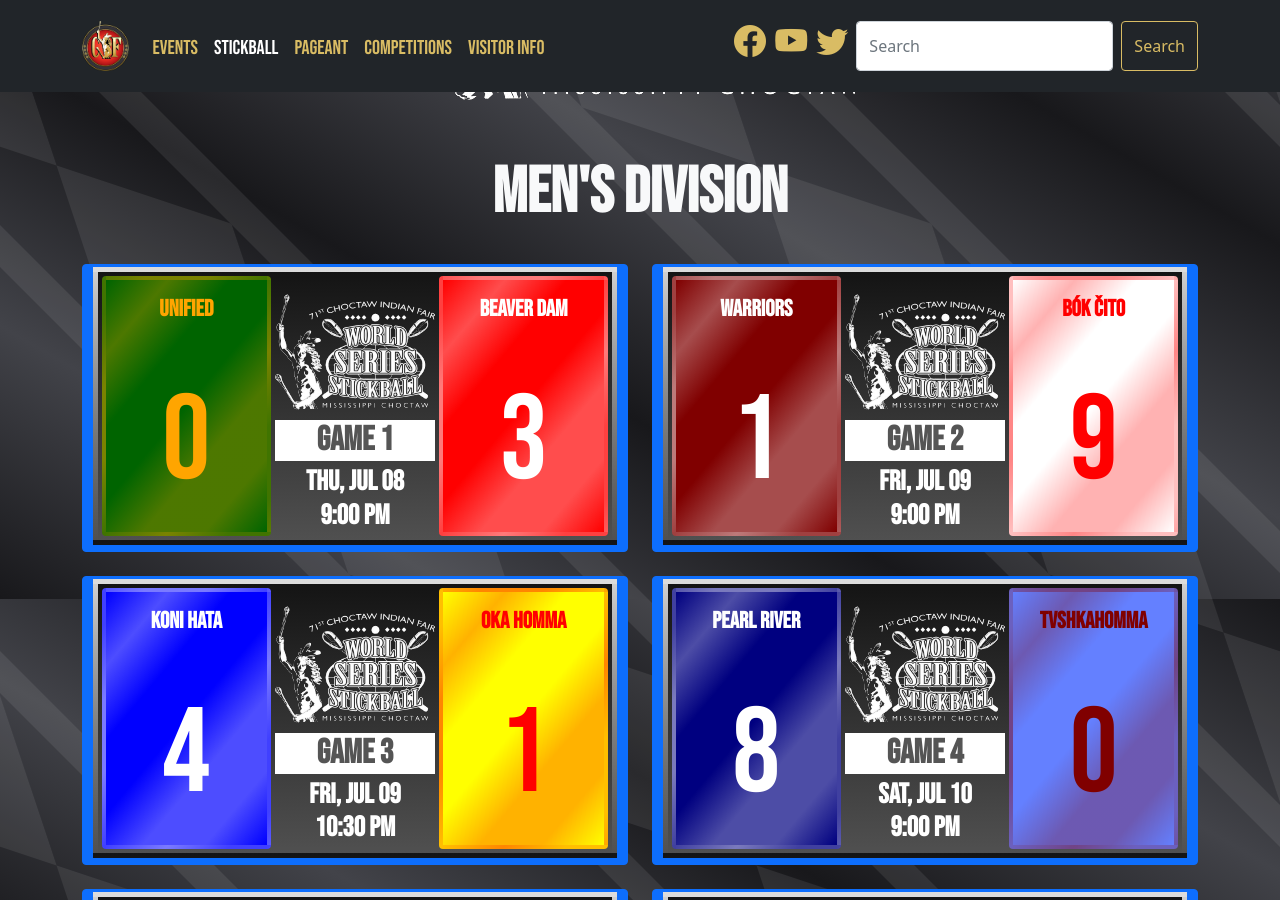
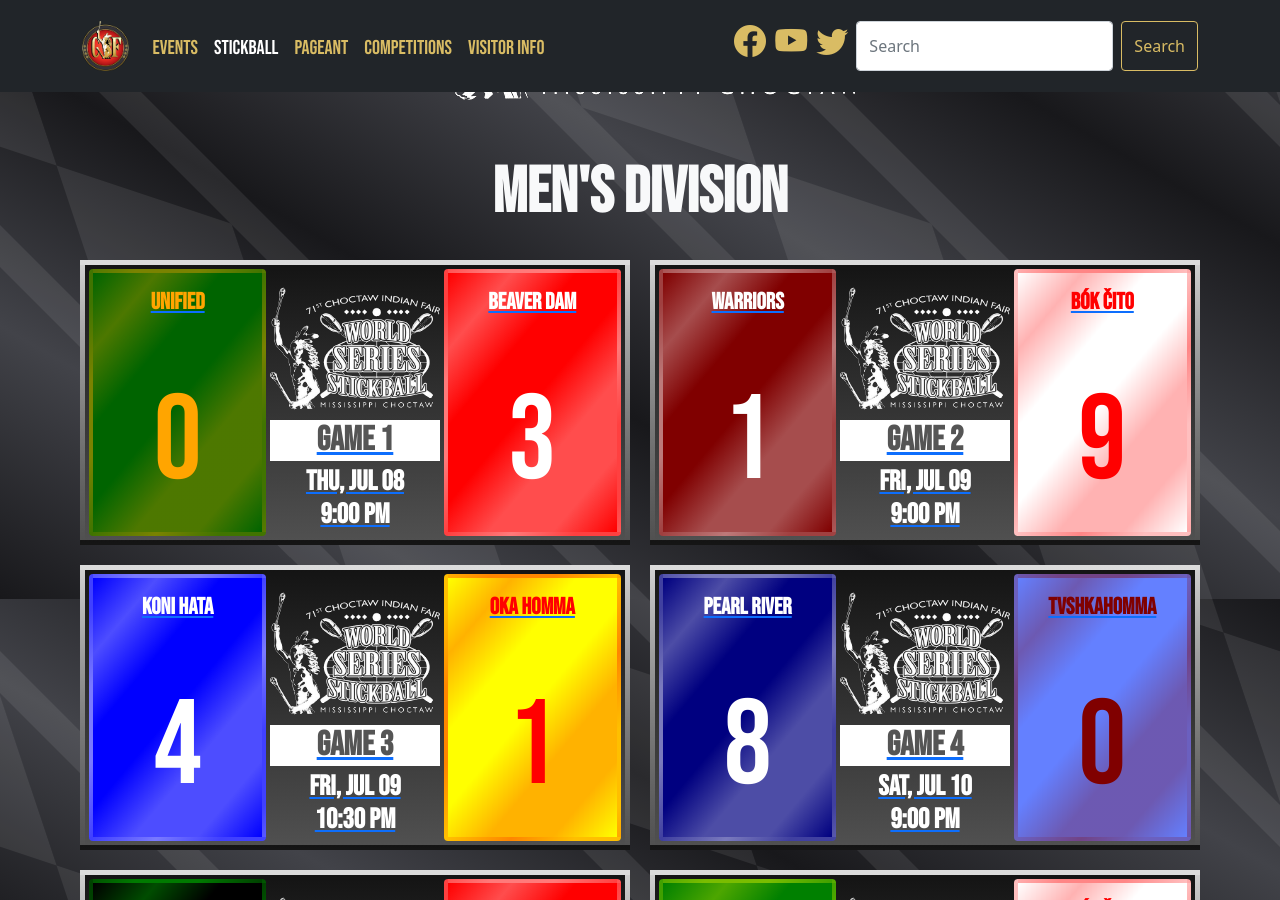
Before and after one commit to smattera/smattera.github.io, a Jekyll site: the page built from stickball/index.md, in a window 1280 px wide and 900 px high, scrolled down 391 px. Built offline with Jekyll 4.4.1, drawn with Linux system fonts in a browser that asks for light colours; nearby versions of some CDN libraries.

Commit message:
Update game.html

```diff
--- a/_includes/game.html
+++ b/_includes/game.html
@@ -1,5 +1,5 @@
       <div class="col">
-        <a class="btn btn-primary" href="#" role="button">
+        <a href="#" role="button">
           <div class="row row-cols-3 g-1 p-1 card-black-border" style="background: linear-gradient(to bottom, rgba(20,20,20,1), rgba(80,80,80,1));">
             <div class="col-4 card mt-0 position-relative" style="background: linear-gradient(130deg, rgba({{ include.t1c2 }}, 0), rgba({{ include.t1c2 }}, 0.3), rgba({{ include.t1c2 }}, 0), rgba({{ include.t1c2 }}, 0), rgba({{ include.t1c2 }}, 0.3), rgba({{ include.t1c2 }}, 0.3), rgba({{ include.t1c2 }}, 0)), rgba({{ include.t1c }}, 1); color: rgba({{ include.t1c2 }},1); border: 4px solid rgba({{ include.t1c2 }}, 0.25);">
               <div class="card-head pt-3 h3" style="font-size:1.45rem;">{{ include.t1 }}</div>
```
